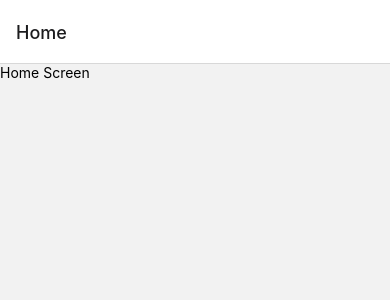
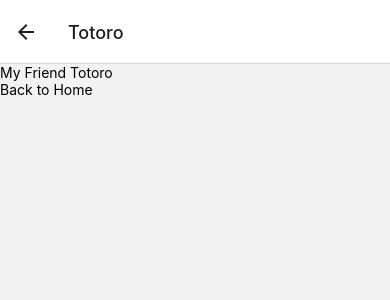
Before and after one commit to richardmsiqueira/RevisaoBoilerplate, a React Native app: screen /Totoro in a window 390 px wide. Before the commit this address had no page. Shown: the top 300 px of the page. Built offline with nearby package versions, Linux system fonts and the light colour scheme.

Commit message:
feat: create screens navigation

```diff
--- a/src/routes/stack.routes.jsx
+++ b/src/routes/stack.routes.jsx
@@ -1,5 +1,6 @@
 import { createNativeStackNavigator } from "@react-navigation/native-stack";
 import Home from "../screens/Home";
+import Totoro from "../screens/Totoro";
 
 const Stack = createNativeStackNavigator();
 
@@ -7,6 +8,7 @@ const StackRoutes = () => {
     return (
         <Stack.Navigator>
         <Stack.Screen name="Home" component={Home} />
+        <Stack.Screen name="Totoro" component={Totoro} />
         </Stack.Navigator>
     );
 }
--- a/src/screens/Home/index.jsx
+++ b/src/screens/Home/index.jsx
@@ -1,9 +1,14 @@
-import { View, Text } from 'react-native'
+import { View, Text, TouchableOpacity } from 'react-native'
+import { useNavigation } from '@react-navigation/native'
 
 export default function Home() {
+  const navigation = useNavigation()
   return (
     <View>
       <Text>Home Screen</Text>
+      <TouchableOpacity onPress={() => navigation.navigate('Totoro')}>
+        <Text>Go to Totoro</Text>
+        </TouchableOpacity>
     </View>
   )
 }
--- a/src/screens/Totoro/index.jsx
+++ b/src/screens/Totoro/index.jsx
@@ -1,9 +1,14 @@
-import { View, Text } from 'react-native'
+import { View, Text, TouchableOpacity } from 'react-native'
+import { useNavigation } from '@react-navigation/native'
 
 export default function Totoro() {
+    const navigation = useNavigation()
   return (
     <View>
       <Text>My Friend Totoro</Text>
+      <TouchableOpacity onPress={() => navigation.navigate('Home')}>
+        <Text>Back to Home</Text>
+        </TouchableOpacity>
     </View>
   )
 }
```
